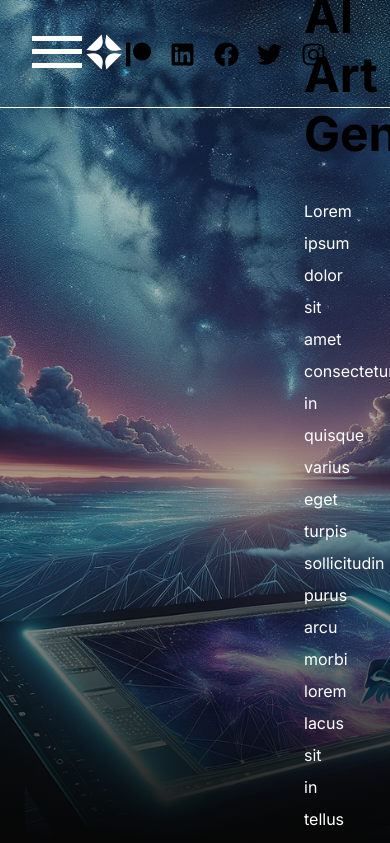
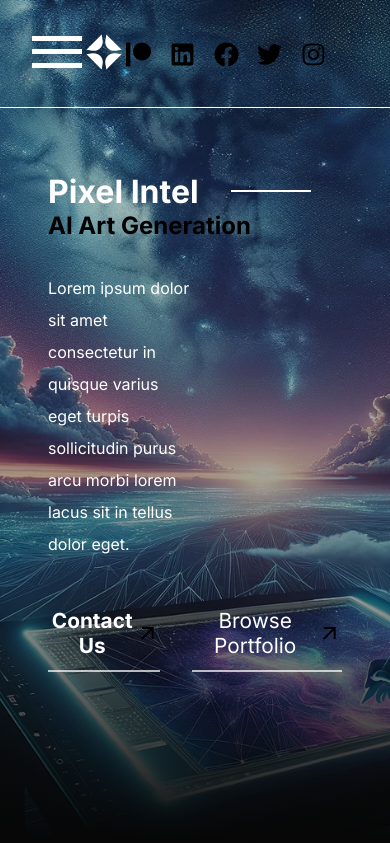
Before and after one commit to davecade/portfolio-artist, a Next.js app: page / in a window 390 px wide. Shown: the top 843 px of the page. Built offline with nearby package versions, Linux system fonts and the light colour scheme.

Commit message:
media queries ......

```diff
--- a/components/Sections/Hero/Hero.scss
+++ b/components/Sections/Hero/Hero.scss
@@ -1,4 +1,5 @@
 @import "@/styles/mixins";
+@import "@/components/Heading/Heading.scss";
 
 .hero_container {
 	position: relative;
@@ -36,6 +37,17 @@
 		width: 100%;
 		padding: 0 19rem;
 
+		@media screen and (max-width: 1400px) {
+			padding: 0 12rem;
+		}
+		@media screen and (max-width: 1000px) {
+			padding: 0 7rem;
+		}
+
+		@media screen and (max-width: 700px) {
+			padding: 0 3rem;
+		}
+
 		h1,
 		p {
 			color: var(--app-white);
@@ -46,8 +58,14 @@
 			@include flex-start;
 			width: 100%;
 			.heading_container.hero_heading {
+				@include component_heading_large;
+
 				@media screen and (max-width: 1400px) {
 					@include component_heading_medium;
+				}
+
+				@media screen and (max-width: 700px) {
+					@include component_heading_small;
 				}
 			}
 		}
@@ -86,6 +104,10 @@
 			@media screen and (max-width: 1400px) {
 				font-size: 3rem;
 			}
+
+			@media screen and (max-width: 700px) {
+				font-size: 1.5rem;
+			}
 		}
 
 		.title_description_container {
--- a/styles/_mixins.scss
+++ b/styles/_mixins.scss
@@ -52,6 +52,7 @@
 }
 
 // -- Heading Component Mixins -- //
+// Component Location: components/Sections/Hero/Hero.scss
 @mixin component_heading_small {
 	.heading_text {
 		font-size: 2rem;
```
